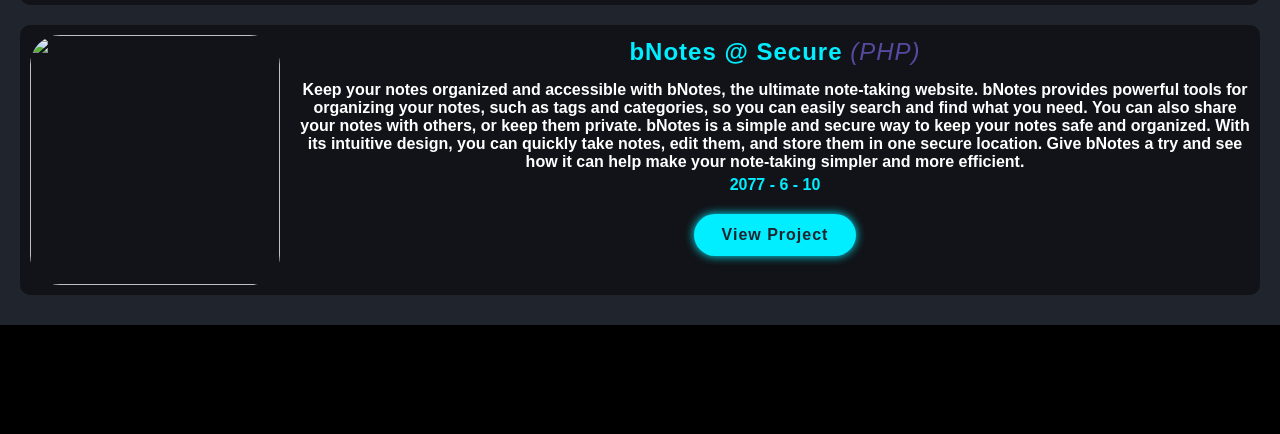
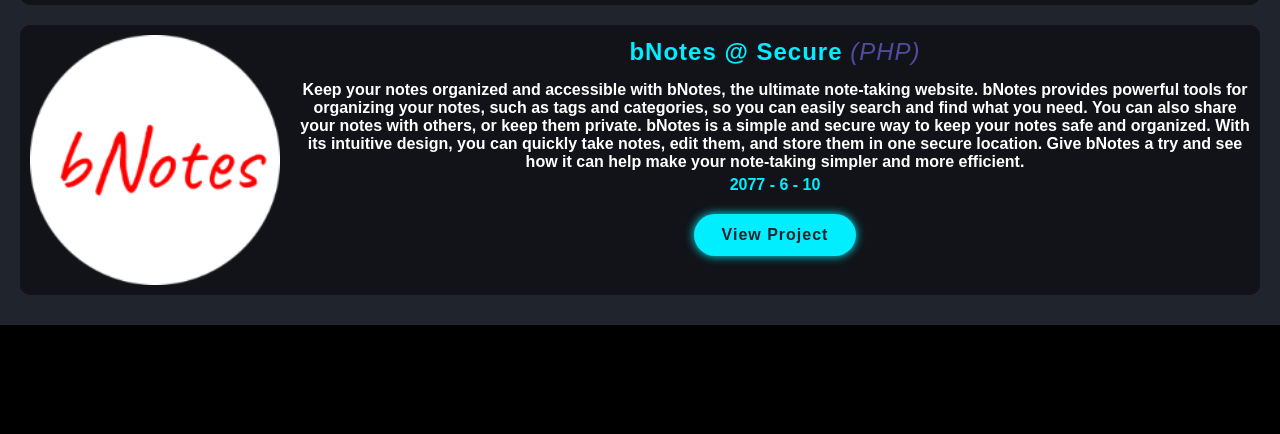
Before and after one commit to Bhuwan597/portfolio, a plain HTML site: page projects.html in a window 1280 px wide. Shown: the part 535-969 px from the top of the page. Drawn offline with nearby package versions, Linux system fonts and the light colour scheme.

Commit message:
Some Fixes

```diff
--- a/projects.html
+++ b/projects.html
@@ -48,7 +48,7 @@
                 </div>
             </div>
             <div class="project-item">
-                <img data-aos="fade-in" class="project-img" src="http://bhuwantech.xyz/favicon.png" alt="">
+                <img data-aos="fade-in" class="project-img" src="./images/bnotes.png" alt="">
                 <div class="project-info">
                     <h2 data-aos="slide-down"  class="project-title">bNotes @ Secure <span class="project-language">(PHP)</span></h2>
                     <p data-aos="slide-up" class="project-description">Keep your notes organized and accessible with bNotes, the ultimate note-taking website. bNotes provides powerful tools for organizing your notes, such as tags and categories, so you can easily search and find what you need. You can also share your notes with others, or keep them private. bNotes is a simple and secure way to keep your notes safe and organized. With its intuitive design, you can quickly take notes, edit them, and store them in one secure location. Give bNotes a try and see how it can help make your note-taking simpler and more efficient.</p>
```
Also changed, not shown: images/bnotes.png (added).
